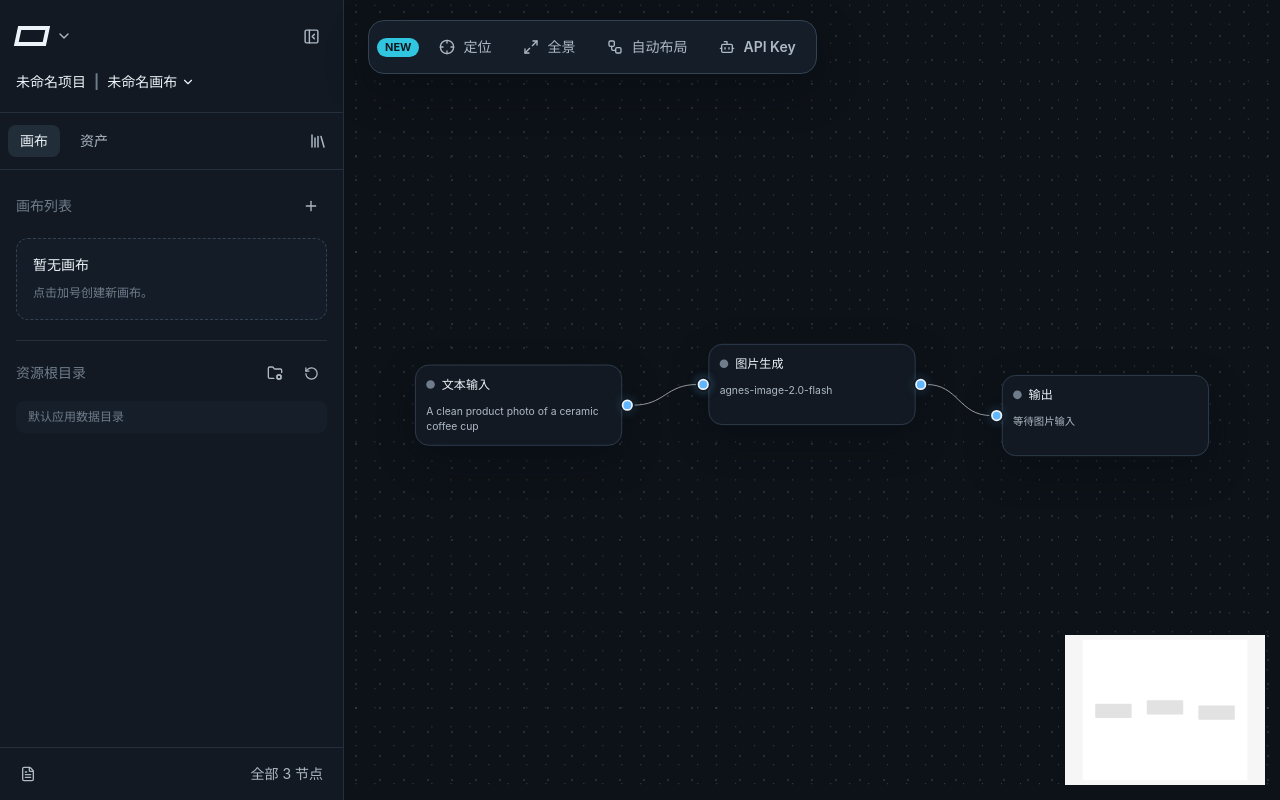
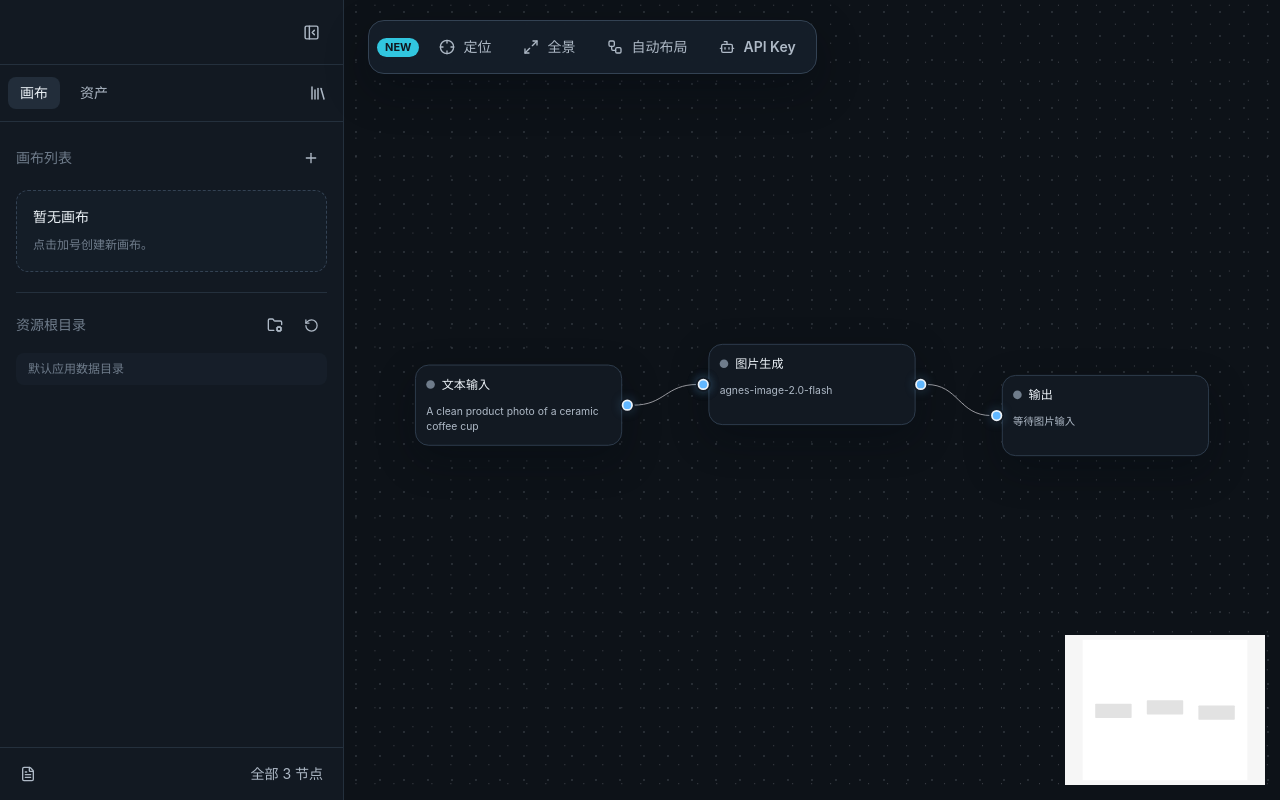
Before and after one commit to QinMoXX/WorkFlow, a React (Vite) app: page / in a window 1280 px wide. Built offline with nearby package versions, Linux system fonts and the light colour scheme.

Commit message:
删除侧边栏无用内容

```diff
--- a/src/components/WorkspaceSidebar.tsx
+++ b/src/components/WorkspaceSidebar.tsx
@@ -1,7 +1,6 @@
 import { useEffect, useMemo, useState, type MouseEvent as ReactMouseEvent } from "react";
 import { convertFileSrc } from "@tauri-apps/api/core";
 import {
-  ChevronDown,
   FileText,
   FolderCog,
   FolderOpen,
@@ -15,7 +14,7 @@ import {
   Search,
   Trash2,
 } from "lucide-react";
-import { appCopy, workspaceSidebarCopy, workspaceSidebarTabs } from "../data/mockData";
+import { workspaceSidebarCopy, workspaceSidebarTabs } from "../data/mockData";
 import { WorkflowCanvas, WorkflowNode } from "../types/workflow";
 
 export interface SidebarAsset {
@@ -84,7 +83,6 @@ export function WorkspaceSidebar({
   const [activeTab, setActiveTab] = useState<SidebarTabId>("canvases");
   const [canvasContextMenu, setCanvasContextMenu] = useState<CanvasContextMenu | null>(null);
   const assets = useMemo(() => collectAssets(nodes), [nodes]);
-  const activeCanvas = canvases.find((canvas) => canvas.id === activeCanvasId);
 
   useEffect(() => {
     if (!canvasContextMenu) return undefined;
@@ -116,12 +114,7 @@ export function WorkspaceSidebar({
 
   return (
     <aside className="flex min-h-0 flex-col border-r border-border-subtle bg-panel text-text-primary">
-      <header className="border-b border-border-subtle px-4 py-5">
-        <div className="mb-5 flex items-center justify-between gap-3">
-          <div className="flex items-center gap-2">
-            <div className="h-5 w-8 -skew-x-12 border-4 border-text-primary" aria-hidden="true" />
-            <ChevronDown size={16} className="text-text-secondary" />
-          </div>
+      <header className="flex justify-end border-b border-border-subtle px-4 py-4">
         <button
           className="grid h-8 w-8 place-items-center rounded-md text-text-secondary transition hover:bg-control hover:text-text-primary"
           type="button"
@@ -130,15 +123,6 @@ export function WorkspaceSidebar({
         >
           <PanelLeftClose size={17} />
         </button>
-        </div>
-        <div className="flex items-center gap-2 text-sm font-bold">
-          <span>{appCopy.projectName}</span>
-          <span className="text-text-muted">|</span>
-          <button className="inline-flex items-center gap-1 text-text-primary" type="button">
-            {activeCanvas?.name ?? workspaceSidebarCopy.canvasFallbackName}
-            <ChevronDown size={14} />
-          </button>
-        </div>
       </header>
 
       <div className="flex items-center justify-between border-b border-border-subtle px-2 py-3">
@@ -242,7 +226,6 @@ export function WorkspaceSidebar({
               <div className="flex items-center gap-3 text-sm text-text-primary">
                 <button className="inline-flex items-center gap-1" type="button">
                   {workspaceSidebarCopy.allFilter}
-                  <ChevronDown size={14} />
                 </button>
                 <Search size={18} className="text-text-secondary" />
               </div>
--- a/src/data/mockData.ts
+++ b/src/data/mockData.ts
@@ -25,7 +25,6 @@ export interface SidebarTab {
 }
 
 export const appCopy = {
-  projectName: "未命名项目",
   settingsKicker: "设置",
   settingsTitle: "AI 配置",
 };
@@ -44,7 +43,6 @@ export const workspaceSidebarCopy = {
   chooseAssetRoot: "选择资源根目录",
   resetAssetRoot: "恢复默认资源根目录",
   defaultAssetRoot: "默认应用数据目录",
-  canvasFallbackName: "未命名画布",
   allFilter: "全部",
   emptyCanvasTitle: "暂无画布",
   emptyCanvasDescription: "点击加号创建新画布。",
```
Lines whose indentation alone changed are shown as unchanged.
